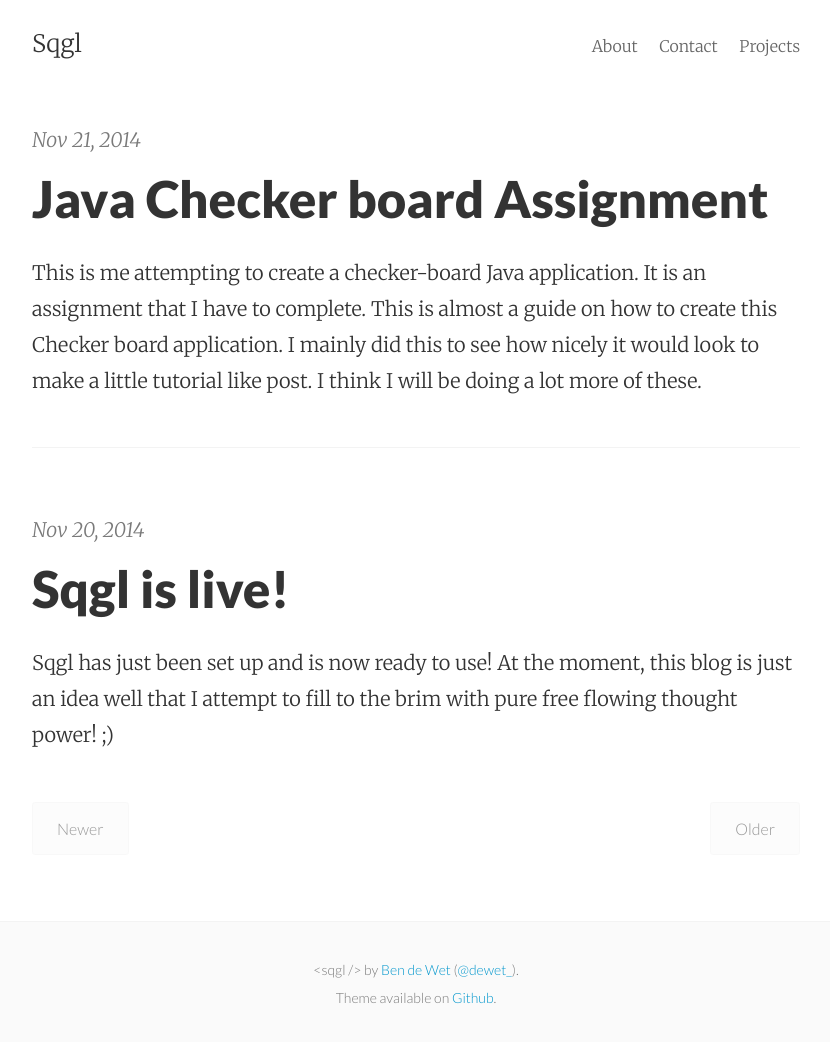
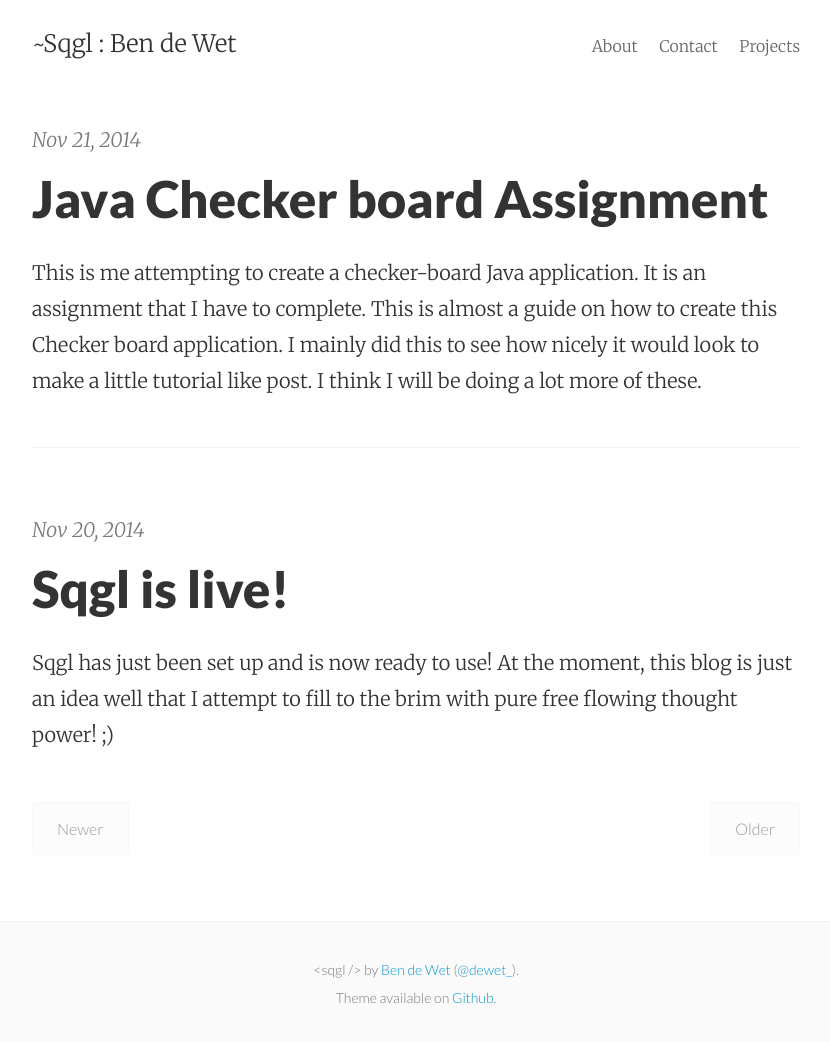
Before and after one commit to dewet/dewet.github.io, a Jekyll site: the page built from index.html, in a window 1280 px wide. Shown: the whole page, without its empty margins (224-1054 px from the left). Built offline with Jekyll 4.4.1, drawn with Linux system fonts in a browser that asks for light colours; the list of posts is cut into pages by our own code.

Commit message:
Title updated

```diff
--- a/_config.yml
+++ b/_config.yml
@@ -1,5 +1,5 @@
 # Site settings
-title:       Sqgl
+title:       "~Sqgl : Ben de Wet"
 email:       brdewet@gmail.com
 author:      Ben de Wet
 description: "A blog about things... and stuff too..."
```
